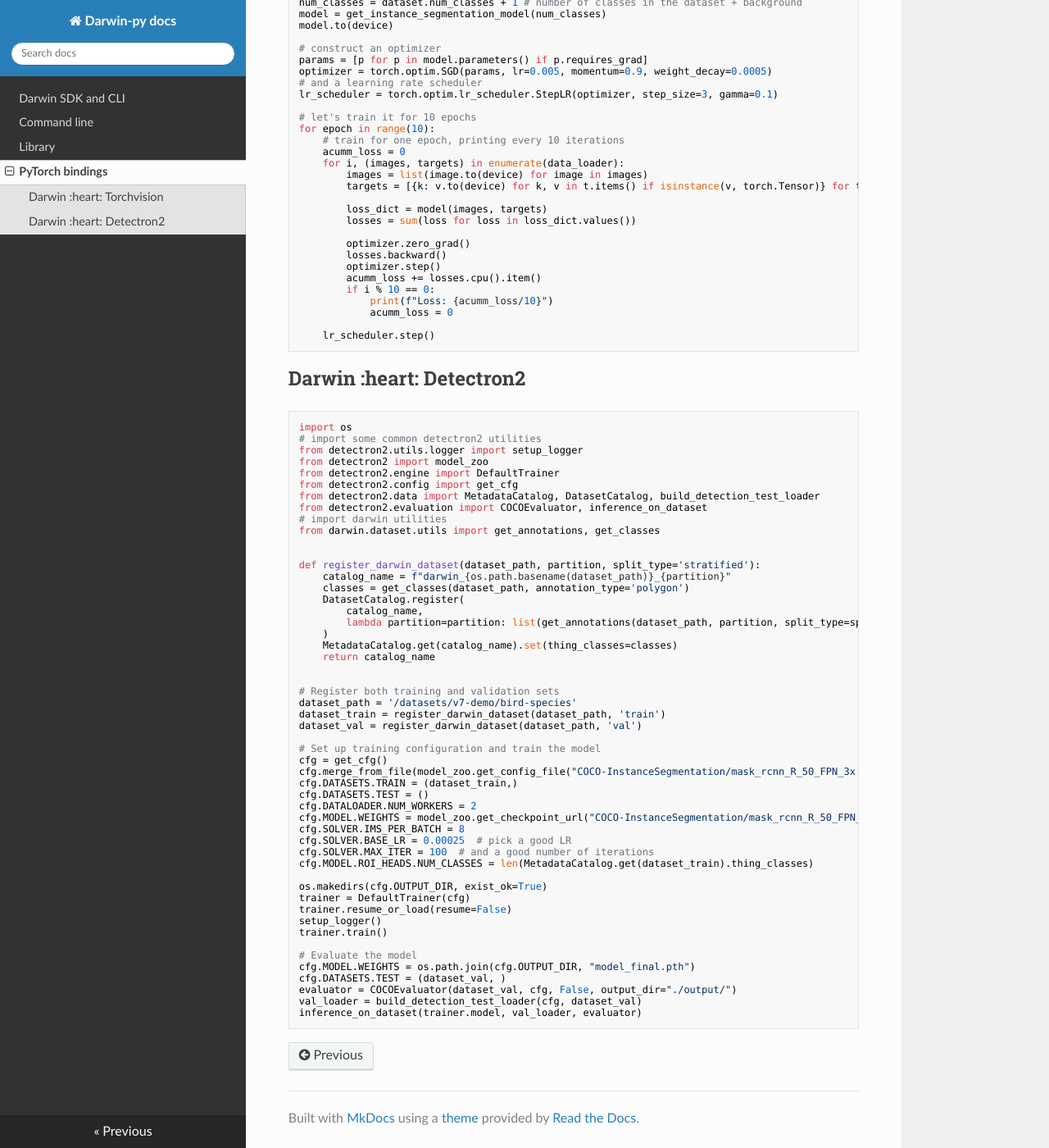
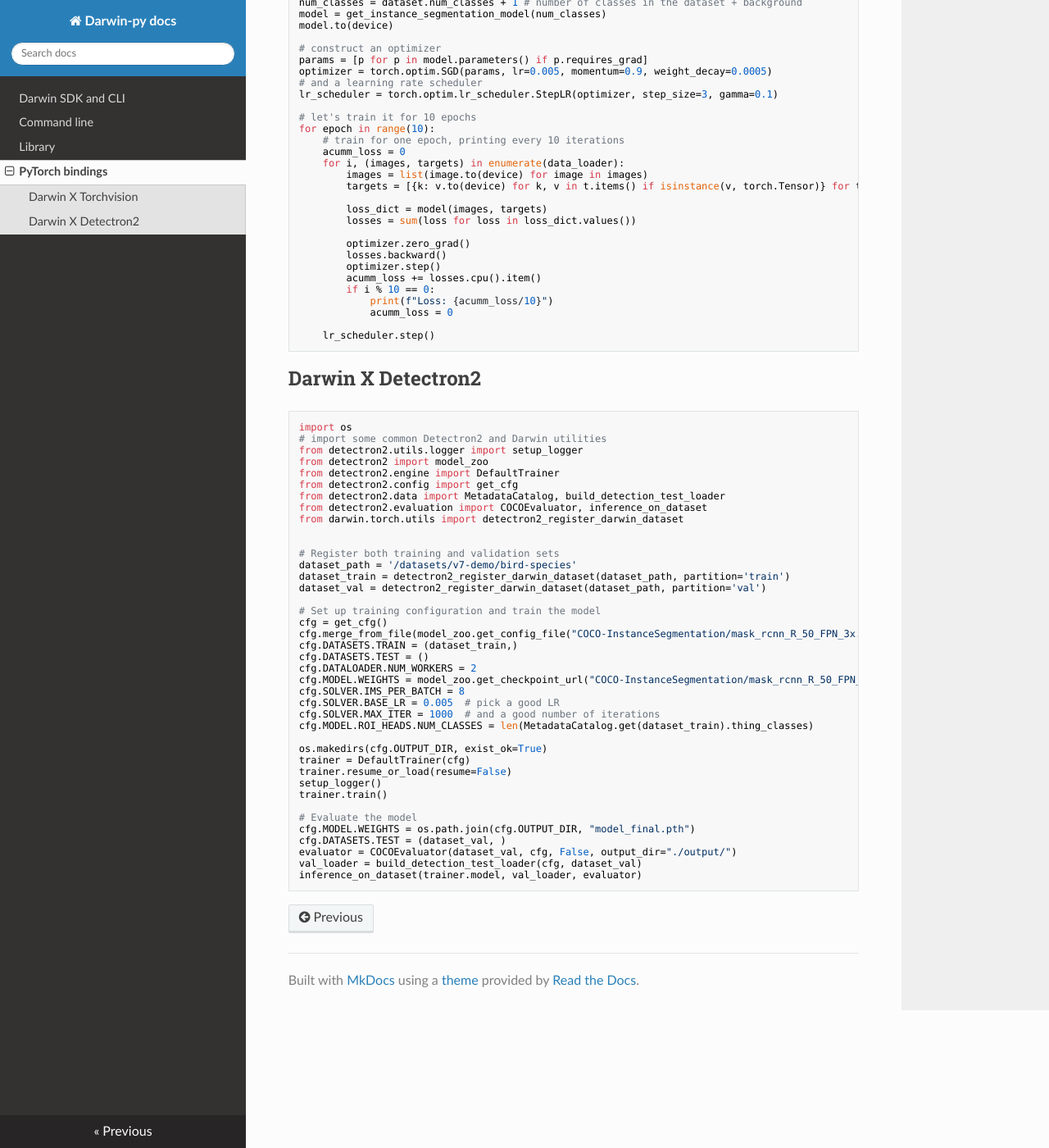
Before and after one commit to v7labs/darwin-py, an MkDocs documentation site: the page built from docs/torch.md, in a window 1280 px wide and 1400 px high, scrolled down 1500 px. Shown: the whole window at 82% size. Built offline with MkDocs 1.6.1, drawn with Linux system fonts in a browser that asks for light colours; nearby versions of some CDN libraries; a script that is not in the unit is left out; some of the changed text lies outside the part shown.

Commit message:
update readme

````diff
--- a/docs/torch.md
+++ b/docs/torch.md
@@ -42,7 +42,7 @@ print(db_train)
 ```
 
 
-## Darwin :heart: Torchvision
+## Darwin X Torchvision
 
 
 ```python
@@ -117,36 +117,24 @@ for epoch in range(10):
 ```
 
 
-## Darwin :heart: Detectron2
+## Darwin X Detectron2
 
 ```python
 import os
-# import some common detectron2 utilities
+# import some common Detectron2 and Darwin utilities
 from detectron2.utils.logger import setup_logger
 from detectron2 import model_zoo
 from detectron2.engine import DefaultTrainer
 from detectron2.config import get_cfg
-from detectron2.data import MetadataCatalog, DatasetCatalog, build_detection_test_loader
+from detectron2.data import MetadataCatalog, build_detection_test_loader
 from detectron2.evaluation import COCOEvaluator, inference_on_dataset
-# import darwin utilities
-from darwin.dataset.utils import get_annotations, get_classes
-
-
-def register_darwin_dataset(dataset_path, partition, split_type='stratified'):
-    catalog_name = f"darwin_{os.path.basename(dataset_path)}_{partition}"
-    classes = get_classes(dataset_path, annotation_type='polygon')
-    DatasetCatalog.register(
-        catalog_name,
-        lambda partition=partition: list(get_annotations(dataset_path, partition, split_type=split_type))
-    )
-    MetadataCatalog.get(catalog_name).set(thing_classes=classes)
-    return catalog_name
+from darwin.torch.utils import detectron2_register_darwin_dataset
 
 
 # Register both training and validation sets
 dataset_path = '/datasets/v7-demo/bird-species'
-dataset_train = register_darwin_dataset(dataset_path, 'train')
-dataset_val = register_darwin_dataset(dataset_path, 'val')
+dataset_train = detectron2_register_darwin_dataset(dataset_path, partition='train')
+dataset_val = detectron2_register_darwin_dataset(dataset_path, partition='val')
 
 # Set up training configuration and train the model
 cfg = get_cfg()
@@ -156,8 +144,8 @@ cfg.DATASETS.TEST = ()
 cfg.DATALOADER.NUM_WORKERS = 2
 cfg.MODEL.WEIGHTS = model_zoo.get_checkpoint_url("COCO-InstanceSegmentation/mask_rcnn_R_50_FPN_3x.yaml")
 cfg.SOLVER.IMS_PER_BATCH = 8
-cfg.SOLVER.BASE_LR = 0.00025  # pick a good LR
-cfg.SOLVER.MAX_ITER = 100  # and a good number of iterations
+cfg.SOLVER.BASE_LR = 0.005  # pick a good LR
+cfg.SOLVER.MAX_ITER = 1000  # and a good number of iterations
 cfg.MODEL.ROI_HEADS.NUM_CLASSES = len(MetadataCatalog.get(dataset_train).thing_classes)
 
 os.makedirs(cfg.OUTPUT_DIR, exist_ok=True)
````
Also changed, not shown: 1 other file.
